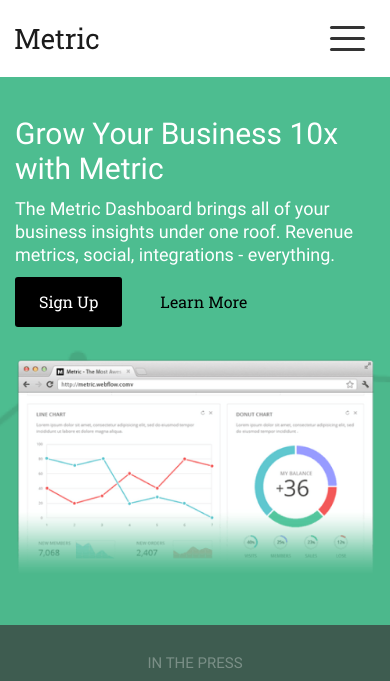
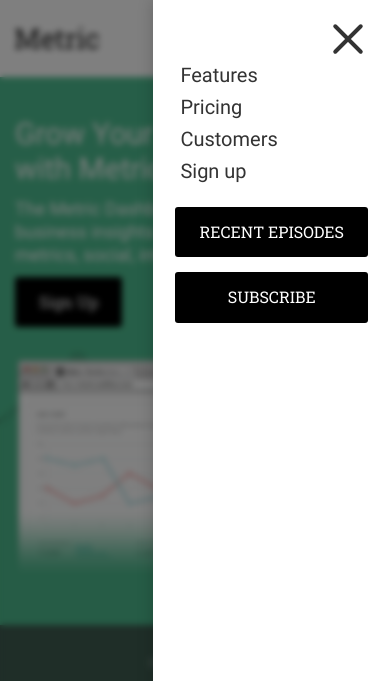
Before and after one commit to polovmenter/Metric, a plain HTML site: page index.html in a window 390 px wide. Both pictures are taken after a click on the button "Open menu". Shown: the top 681 px of the page. Drawn offline with Linux system fonts and the light colour scheme.

Commit message:
Сделал mobile-menu

```diff
--- a/index.html
+++ b/index.html
@@ -28,6 +28,27 @@
             </button>
         </div>
     </header>
+    <div class="mobile-menu">
+        <div class="mobile-menu__body">
+            <button class="mobile-menu__close-button">
+                <span class="visually-hidden">close menu</span>
+            </button>
+            <nav class="mobile-menu__nav">
+                <ul class="mobile-menu__list">
+                    <li class="mobile-menu__item"><a class="mobile-menu__item-link" href="#">Features</a></li>
+                    <li class="mobile-menu__item"><a class="mobile-menu__item-link" href="#">Pricing</a></li>
+                    <li class="mobile-menu__item"><a class="mobile-menu__item-link" href="#">Customers</a></li>
+                    <li class="mobile-menu__item"><a class="mobile-menu__item-link" href="#">Sign up</a></li>
+                </ul>
+                <ul class="mobile-menu__buttons">
+                    <li class="mobile-menu__button"><a class="button" href="#recent">RECENT EPISODES</a></li>
+                    <li class="mobile-menu__button"><a class="button " href="#" target="_blank">SUBSCRIBE</a>
+                    </li>
+                </ul>
+            </nav>
+        </div>
+        <div class="mobile-menu__overlay"></div>
+    </div>
     <main class="main">
         <section class="top section">
             <div class="top__inner container">
--- a/js/main.js
+++ b/js/main.js
@@ -0,0 +1,11 @@
+const burgerButton = document.querySelector(".burger-button")
+const closeButton = document.querySelector(".mobile-menu__close-button")
+const mobileMenu = document.querySelector(".mobile-menu")
+
+burgerButton.addEventListener("click", () => {
+    mobileMenu.classList.add("mobile-menu--open")
+})
+
+closeButton.addEventListener("click", () => {
+    mobileMenu.classList.remove("mobile-menu--open")
+})
--- /dev/null
+++ b/scss/blocks/_mobile-menu.scss
@@ -0,0 +1,92 @@
+.mobile-menu {
+
+    &__body {
+        position: fixed;
+        top: 0;
+        right: 0;
+        bottom: 0;
+        padding: 19px 22px;
+        min-width: 230px;
+        background-color: $color-light;
+        box-shadow: 0 0 15px rgba(0, 0, 0, 0.2);
+        z-index: 3;
+        transform: translateX(100%);
+        transition: transform $transition-duration;
+    }
+
+    &__overlay {
+        position: fixed;
+        top: 0;
+        left: 0;
+        bottom: 0;
+        right: 0;
+        background-color: rgba(0, 0, 0, 0.5);
+        backdrop-filter: blur(3px);
+        transition: all $transition-duration;
+        z-index: 2;
+        opacity: 0;
+        visibility: hidden;
+    }
+
+    &--open {
+        .mobile-menu__body {
+            transform: translateX(0);
+        }
+
+        .mobile-menu__overlay {
+            opacity: 1;
+            visibility: visible;
+        }
+    }
+
+    &__close-button {
+        position: relative;
+        display: block;
+        margin-left: auto;
+        width: 40px;
+        height: 40px;
+        background-color: transparent;
+
+        &::before,
+        &::after {
+            content: "";
+            position: absolute;
+            left: 50%;
+            top: 50%;
+            width: 40px;
+            height: 4px;
+            border-radius: 2px;
+            background-color: $color-dark;
+        }
+
+        &::before {
+            transform: translate(-50%, -50%) rotate(-45deg);
+        }
+
+        &::after {
+            transform: translate(-50%, -50%) rotate(45deg);
+        }
+    }
+
+    &__list {
+        margin-bottom: 20px;
+    }
+
+    &__item-link {
+        font-size: 20px;
+        font-weight: 400;
+        line-height: 1.6;
+        padding: 5px;
+        color: $color-dark;
+    }
+
+    &__buttons {
+        display: none;
+        flex-direction: column;
+        row-gap: 15px;
+
+        @include mobile {
+            display: flex;
+        }
+    }
+}
--- a/scss/style.scss
+++ b/scss/style.scss
@@ -11,6 +11,7 @@
         "blocks/socials",
         "blocks/heading",
         "blocks/header",
+        "blocks/mobile-menu",
         "blocks/top",
         "blocks/partners",
         "blocks/features",
```
Also changed, not shown: css/style.css, 1 other file.
